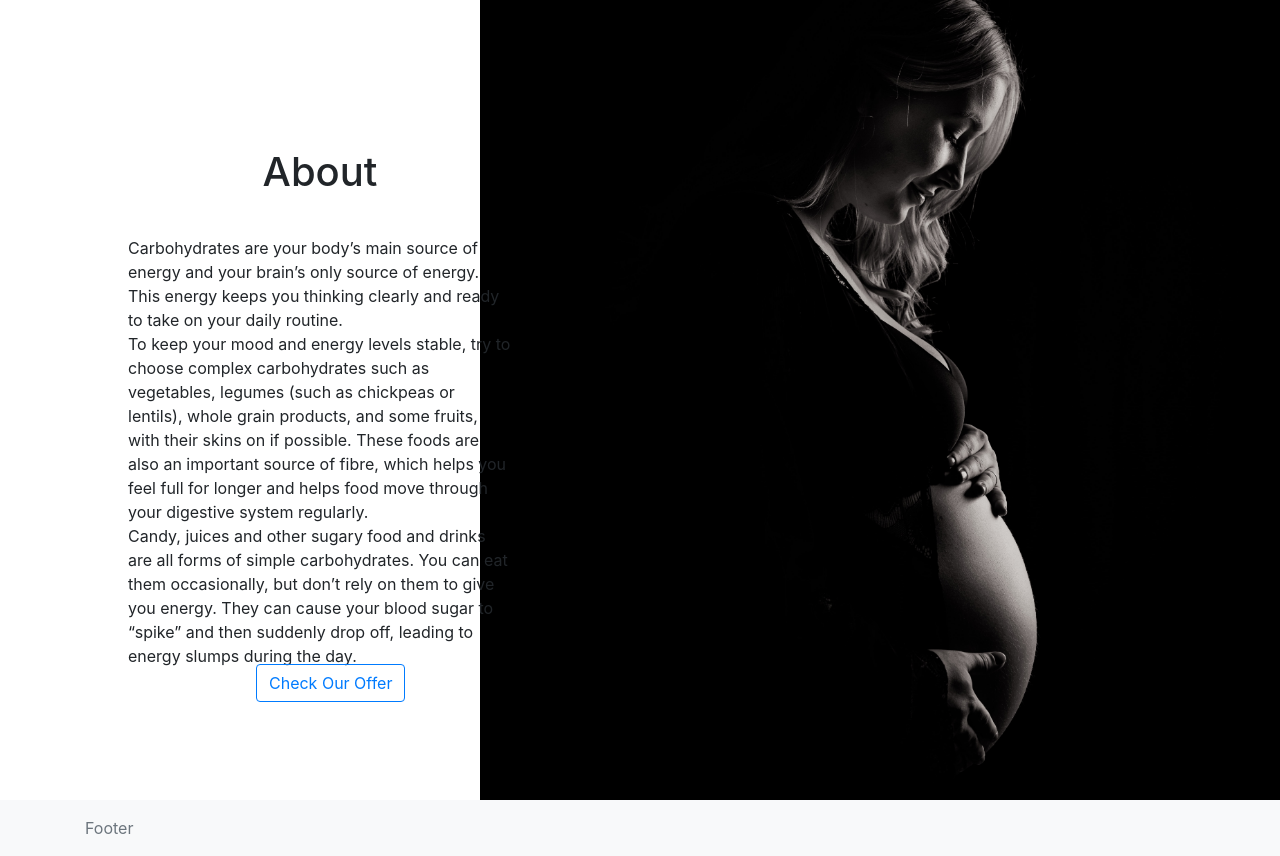
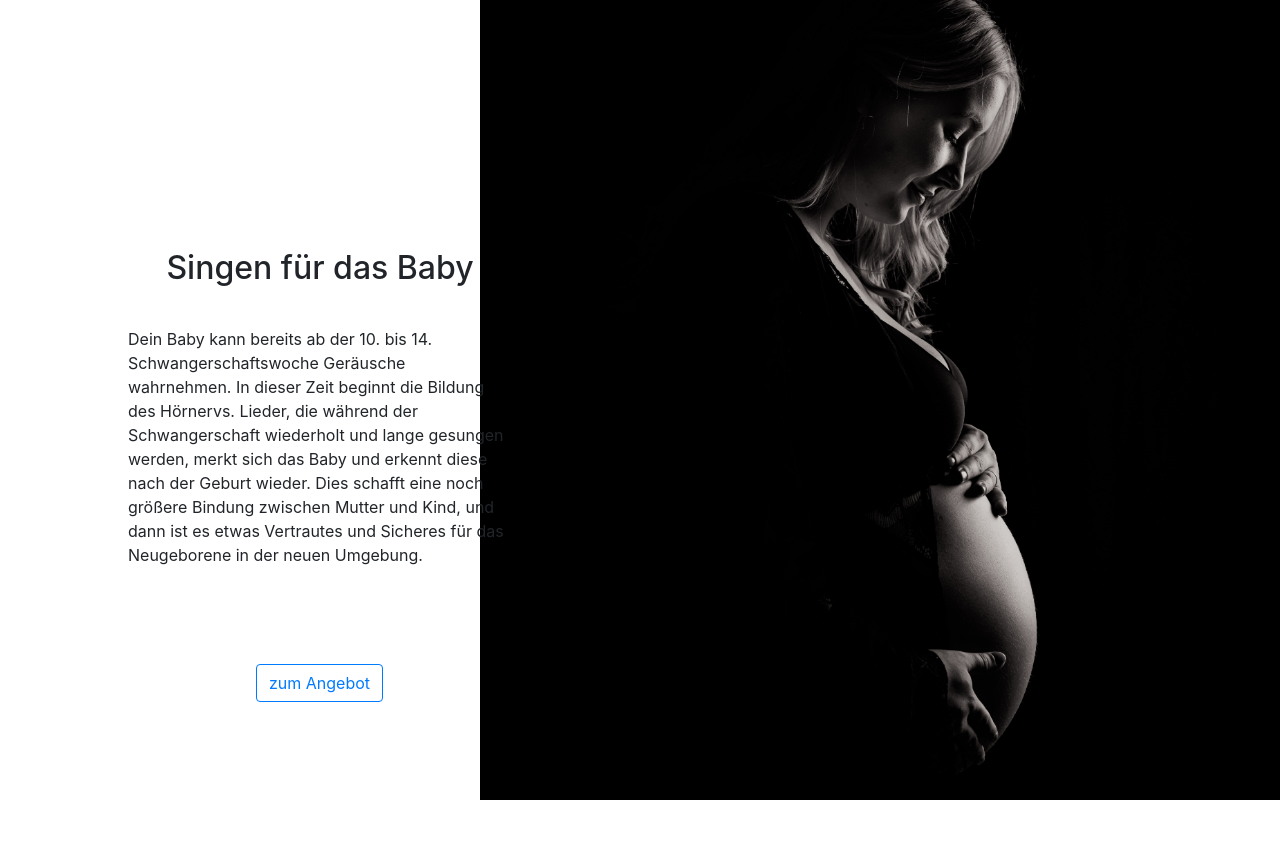
Before and after one commit to mik9016/Singing-mama, a React (Create React App) app: page /about in a window 1280 px wide. After the commit the page ends 800 px from the top, so only its background shows below. Built offline with nearby package versions, Linux system fonts and the light colour scheme; what react-dotenv would draw is missing.

Commit message:
removing footer

```diff
--- a/src/App.js
+++ b/src/App.js
@@ -18,7 +18,6 @@ import classes from './App.scss';
 function App(props) {
   const [navStyle, setNavstate] = useState('navbar fixed-top navbar-dark')
   const [navVariant, setNavVariant] = useState('')
-  const [paymentPrice, setPaymentPrice] = useState('')
   const priceItem1 = '10';
   const priceItem2 = '20';
   const priceItem3 = '30';
@@ -82,8 +81,9 @@ function App(props) {
           </Route>
 
         </Switch>
-       <Footer/>
+        {/* <Footer/> */}
       </div>
+
     </Router>
 
 
--- a/src/components/About.js
+++ b/src/components/About.js
@@ -14,17 +14,33 @@ export default function About(props) {
 
         <div className={classes.About}>
             <div className={classes.divek}>
-            <h1>About</h1><br/>
+            <h2>Singen für das Baby</h2><br/>
             <p>
-            Carbohydrates are your body’s main source of energy and your brain’s only source of energy. This energy keeps you thinking clearly and ready to take on your daily routine.<br/>
+            Dein Baby kann bereits ab der 10. bis 14. Schwangerschaftswoche Geräusche wahrnehmen. In dieser Zeit beginnt die Bildung des Hörnervs.
+            Lieder, die während der Schwangerschaft wiederholt und lange gesungen werden, merkt sich das Baby und erkennt diese nach der Geburt wieder.
+            Dies schafft eine noch größere Bindung zwischen Mutter und Kind, und dann ist es etwas Vertrautes und Sicheres für das Neugeborene in der neuen Umgebung.
+            <br/>
+            </p>
+            {/* <h2>Auch etwas für Dich und deinen Körper</h2><br/>
+            <p>
+            Singen erzeugt Glücksgefühle, kann Ängste lösen aber auch fördert die Bildung von Hormonen und Stoffen, die dem Körper gut tun. Es stärkt die Immunabwehr.
+            Singen kann dich ganzheitlich auf die Geburt vorbereiten und es trägt dazu bei, dass du dich im Laufe der Schwangerschaft stets in deinem Körper wohl fühlst. Singen hilft bei Schwangeren gegen Schwindel, Schwäche, Stimmungsschwankungen und Übelkeit sowie Verdauungsprobleme, Atemnot und Erschöpfung.
+            Während der Geburt mit Tönen zu arbeiten gibt dem Körper Kraft. Es hilft, den Schmerz zu lindern und erleichtert dem Baby den Weg. Singend atmest Du tiefer und tiefes Atmen hilft beim Gebären.
+            <br/>
+            </p>
+            <h2>Ist es für Mich?</h2><br/>
+            <p>
+            Diese Kurse richten sich an jede Schwangere, jede Frau und jede Mutter. Ob Du bereits Erfahrung im Gesang hast oder nicht, ist dabei unwichtig. Gemeinsam werden Eure persönlichen Singstimmen gestärkt, sodass jede Teilnehmerin innerhalb ihrer Möglichkeiten besser werden kann.
 
-            To keep your mood and energy levels stable, try to choose complex carbohydrates such as vegetables, legumes (such as chickpeas or lentils), whole grain products, and some fruits, with their skins on if possible. These foods are also an important source of fibre, which helps you feel full for longer and helps food move through your digestive system regularly.<br/>
-
-            Candy, juices and other sugary food and drinks are all forms of simple carbohydrates. You can eat them occasionally, but don’t rely on them to give you energy. They can cause your blood sugar to “spike” and then suddenly drop off, leading to energy slumps during the day.<br/>
+            „Das Lied, das im Herzen der Eltern ruht, singt auf den Lippen der Kinder.” (unbekannt)
 
             </p>
-
-
+            <h3>Wer bin ich?</h3>
+            <p>
+            Dominika Muzykant ist Sängerin, Pianistin und Pädagogin. Absolventin der K.Lipiński Musikakademie in Breslau an der Fakultät für Chorleitung und Dirigieren von Ensembles. Sie hat
+            in viele Musical- ( z.B. ABBA, Winter Wonderland, MichaelJackson) und Jazz- Projekten mitgewirkt. Seit 2018 führt sie das Projekt „Unicat".
+            </p>
+           */}
 
             </div>
 
@@ -34,7 +50,7 @@ export default function About(props) {
             variant="outline-primary"
             as={Link} to='/pricing'
             onClick={props.changeNavColorBlack}>
-            Check Our Offer</Button>
+            zum Angebot</Button>
         </div>
     )
 }
--- a/src/components/About.module.scss
+++ b/src/components/About.module.scss
@@ -20,7 +20,7 @@
   align-items: center;
   height: 80vh;
   width: 40vw;
-  h1{
+  h2{
       margin: 16px;
       margin-top: 64px;
       padding-left: 128px;
--- a/src/components/Footer.js
+++ b/src/components/Footer.js
@@ -3,8 +3,8 @@ import classes from './Footer.module.scss'
 
 export default function Footer() {
     return (
-        <div className={classes.Footer}>
-            <footer className="footer  py-3 bg-light mt-auto " style={{width:"100vw"}}>
+        <div className="footer py-3 bg-dark mt-auto bottom ">
+            <footer style={{width:"100vw"}}>
                 <div className="container">
                     <span className="text-muted">Footer</span>
                 </div>
--- a/src/components/Home.js
+++ b/src/components/Home.js
@@ -16,15 +16,15 @@ export default function Home(props) {
 
             <h1>Singing-Mama</h1><br/>
             <p className="lead">
-                Extraordinary way to make childhood of your children beautiful from his/her very first moments.<br/>
-                Make your child sensitive to music from the very beginning.
+            Außergewöhnliche Art,<br/> die Kindheit Ihrer Kinder von Anfang an schön zu machen.<br/>
+            Machen Sie Ihr Kind von Anfang an sensibel für Musik.
             </p>
 
             <NavLink to='/about'
                 type="button"
                 className="btn btn-outline-primary"
                 onClick={changeNavColorBlack}>
-                Learn More
+                Mehr
 
             </NavLink>
 
--- a/src/components/Kontakt.js
+++ b/src/components/Kontakt.js
@@ -138,7 +138,7 @@ export default function Kontakt(props) {
                         </Form.Group>
                         {showDate ? <div >
                             <label>Termin:</label>
-                            <input id="date" type='date'className="form-control" onChange={handleDateInput} required/>
+                            <input id="date" type='datetime-local' className="form-control" onChange={handleDateInput} required/>
                         </div> : null}
 
                         <Form.Group controlId="exampleForm.ControlSelect1">
--- a/src/components/Navigation.js
+++ b/src/components/Navigation.js
@@ -18,8 +18,8 @@ const Navigation = (props) => {
       <Navbar.Brand as={Link} to="/home" onClick={props.changeNavColorWhite}>Singing-Mama</Navbar.Brand>
       <Nav className="mr-auto">
       <Nav.Link as={Link} to="/home" onClick={props.changeNavColorWhite} >Home</Nav.Link>
-      <Nav.Link as={Link} to="/about" onClick={props.changeNavColorBlack}>About</Nav.Link>
-      <Nav.Link as={Link} to="/pricing" onClick={props.changeNavColorBlack}>Pricing</Nav.Link>
+      <Nav.Link as={Link} to="/about" onClick={props.changeNavColorBlack}>Über uns</Nav.Link>
+      <Nav.Link as={Link} to="/pricing" onClick={props.changeNavColorBlack}>Angebot</Nav.Link>
       <Nav.Link as={Link} to="/kontakt"onClick={props.changeNavColorBlack}>Kontakt</Nav.Link>
       {/* <Nav.Link as={Link} to="/login" onClick={props.changeNavColorBlack}>Login</Nav.Link> */}
       {/* <Nav.Link as={Link} to="/payment" onClick={props.changeNavColorBlack}>Payment</Nav.Link> */}
--- a/src/components/Payment.js
+++ b/src/components/Payment.js
@@ -66,6 +66,7 @@ let lastProduct;
     let Products = [];
     snapshot.forEach(snap => {
       Products.push(snap.val());
+      //setting price
       lastProduct = Products[Products.length - 1].paket
 
       setPrice(lastProduct)
```
Also changed, not shown: 1 other file (tests, documents, lock files or other folders).
